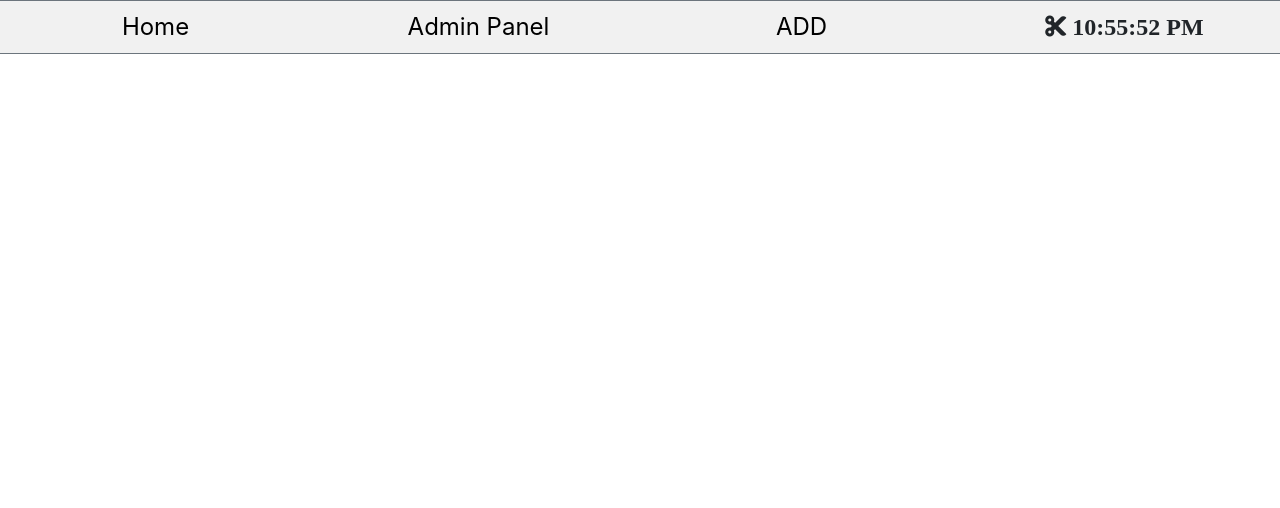
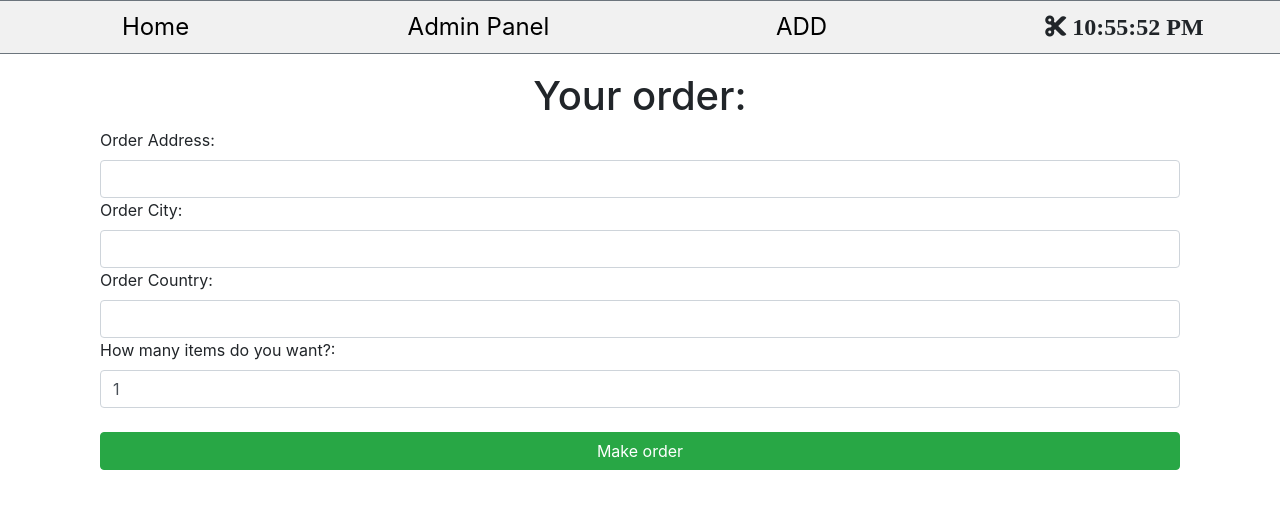
Before and after one commit to janb96/ebiznes_first_task, a React (Create React App) app in the folder frontend/shop-frontend/: page /addorder/1/1/1 in a window 1280 px wide. Shown: the top 508 px of the page. Built offline with nearby package versions, Linux system fonts and the light colour scheme.

Commit message:
Add productQuantity to MakeOrder

```diff
--- a/frontend/shop-frontend/src/App.js
+++ b/frontend/shop-frontend/src/App.js
@@ -34,7 +34,7 @@ class App extends Component {
             <Route path="/adduser" component={AddUser} />
             <Route path="/addcategory" component={AddCategory} />
             <Route path="/addproduct" component={AddProduct} />
-            <Route path="/addorder/:id/:productQuantity/:orderDetailTotalNetPrice/:orderDetailTotalGrossPrice" component={MakeOrder} />
+            <Route path="/addorder/:id/:orderDetailTotalNetPrice/:orderDetailTotalGrossPrice" component={MakeOrder} />
           </div>
         </Router>
     );
--- a/frontend/shop-frontend/src/Components/MakeOrder.js
+++ b/frontend/shop-frontend/src/Components/MakeOrder.js
@@ -3,6 +3,22 @@ import axios from 'axios';
 import React, {
     Component,
 } from 'react';
+
+function Status(props){
+    if(props.loginResponse != ""){
+        return(
+            <div className="alert alert-success alert-dismissible">
+                <button type="button" className="close" data-dismiss="alert">&times;</button>
+                <strong>Success!</strong> Order created.
+            </div>
+        );
+    } else {
+        return(
+            <div></div>
+        );
+    }
+
+}
 
 class MakeOrder extends Component {
 
@@ -16,9 +32,10 @@ class MakeOrder extends Component {
             orderCity: '',
             orderCountry: '',
             deliveryDate: '',
-            productQuantity: 0,
-            orderDetailTotalNetPrice: 0.0,
-            orderDetailTotalGrossPrice: 0.0
+            productQuantity: 1,
+            orderDetailTotalNetPrice: 0,
+            orderDetailTotalGrossPrice: 0,
+            loginResponse: ''
         };
 
         this.handleClick = this.handleClick.bind(this);
@@ -26,18 +43,20 @@ class MakeOrder extends Component {
         this.handleChangeOrderAddress = this.handleChangeOrderAddress.bind(this);
         this.handleChangeOrderCountry = this.handleChangeOrderCountry.bind(this);
         this.handleChangeOrderCity = this.handleChangeOrderCity.bind(this);
+        this.handleChangeProductQuantity = this.handleChangeProductQuantity.bind(this);
     }
 
     async componentDidMount() {
         this.setState({
             productID: parseInt(this.props.match.params.id, 10),
-            productQuantity: parseInt(this.props.match.params.productQuantity, 10),
             orderDetailTotalNetPrice: parseInt(this.props.match.params.orderDetailTotalNetPrice, 10),
             orderDetailTotalGrossPrice: parseInt(this.props.match.params.orderDetailTotalGrossPrice, 10)
         });
+        console.log(this.state.productID + " " + this.state.orderDetailTotalNetPrice + " " + this.state.orderDetailTotalGrossPrice);
     }
 
     handleChangeOrderAddress(event) {
+        console.log(this.state.productID + " " + this.state.orderDetailTotalNetPrice + " " + this.state.orderDetailTotalGrossPrice);
         this.setState({orderAddress: event.target.value});
     }
 
@@ -47,6 +66,12 @@ class MakeOrder extends Component {
 
     handleChangeOrderCity(event) {
         this.setState({orderCity: event.target.value});
+    }
+
+    handleChangeProductQuantity(event) {
+        this.setState({
+            productQuantity: parseInt(event.target.value, 10),
+        });
     }
 
     handleClick () {
@@ -62,12 +87,12 @@ class MakeOrder extends Component {
                 orderCity: this.state.orderCity,
                 orderCountry: this.state.orderCountry,
                 productQuantity: this.state.productQuantity,
-                orderDetailTotalNetPrice: this.state.orderDetailTotalNetPrice,
-                orderDetailTotalGrossPrice: this.state.orderDetailTotalGrossPrice
+                orderDetailTotalNetPrice: this.state.orderDetailTotalNetPrice * this.state.productQuantity,
+                orderDetailTotalGrossPrice: this.state.orderDetailTotalGrossPrice * this.state.productQuantity
             })
                 .then((response) => {
                     console.log(response.data);
-                    // this.setState({loginResponse: response.data})
+                    this.setState({loginResponse: response.data})
                 })
                 .catch((error)=>{
                     console.log(error);
@@ -89,11 +114,17 @@ class MakeOrder extends Component {
                 <input type="text" className="form-control" id="orderCity" value={this.state.orderCity}
                        onChange={this.handleChangeOrderCity} />
 
-                <label htmlFor="surname">Order Country:</label>
+                <label htmlFor="orderCountry">Order Country:</label>
                 <input type="text" className="form-control" id="orderCountry" value={this.state.orderCountry}
                        onChange={this.handleChangeOrderCountry} />
 
+                <label htmlFor="productQuantity">How many items do you want?:</label>
+                <input type="number" className="form-control" id="productQuantity" value={this.state.productQuantity}
+                       onChange={this.handleChangeProductQuantity} />
+
                 <br/>
+
+                <Status loginResponse={this.state.loginResponse}/>
 
                 <button className='btn btn-success btn-block' onClick={this.handleClick}>Make order</button>
             </div>
--- a/frontend/shop-frontend/src/Components/Product.js
+++ b/frontend/shop-frontend/src/Components/Product.js
@@ -22,7 +22,7 @@ class Product extends Component {
             description: '',
             categoryID: 0,
             photo: '',
-            edit: 'False'
+            edit: 'False',
         };
 
         this.handleClick = this.handleClick.bind(this);
@@ -226,9 +226,8 @@ class Product extends Component {
                     </div>
                     <Link to={"/addorder/"
                     + this.props.productID
-                    + "/" + this.state.productQuantity
-                    + "/" + this.props.priceNet*this.state.productQuantity
-                    + "/" + this.props.priceGross*this.state.productQuantity
+                    + "/" + this.props.priceNet
+                    + "/" + this.props.priceGross
                     }>
                         <h2 class="btn btn-warning btn-block">Buy it!</h2>
                     </Link>
```
Also changed, not shown: 1 other file (tests, documents, lock files or other folders).
